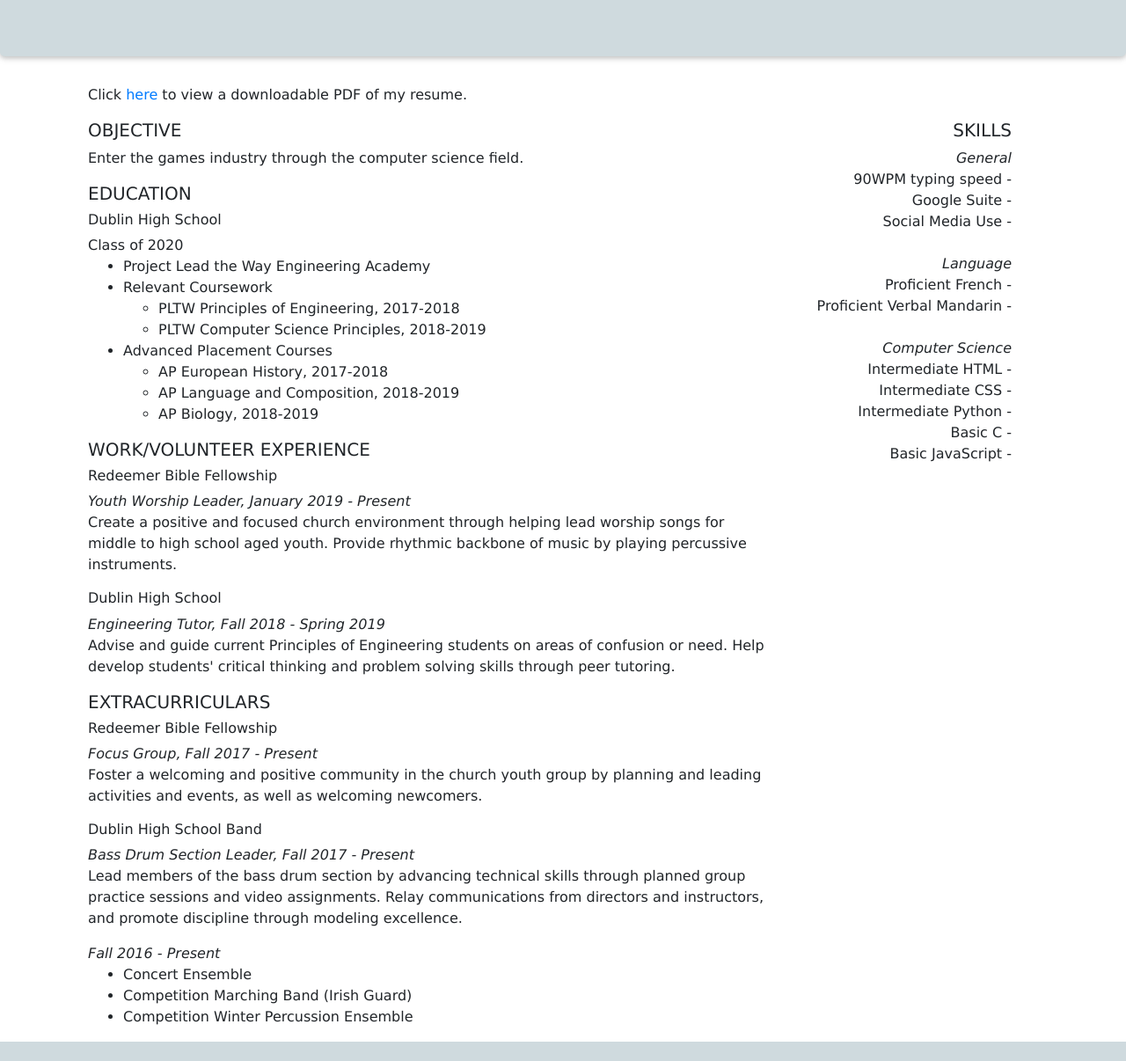
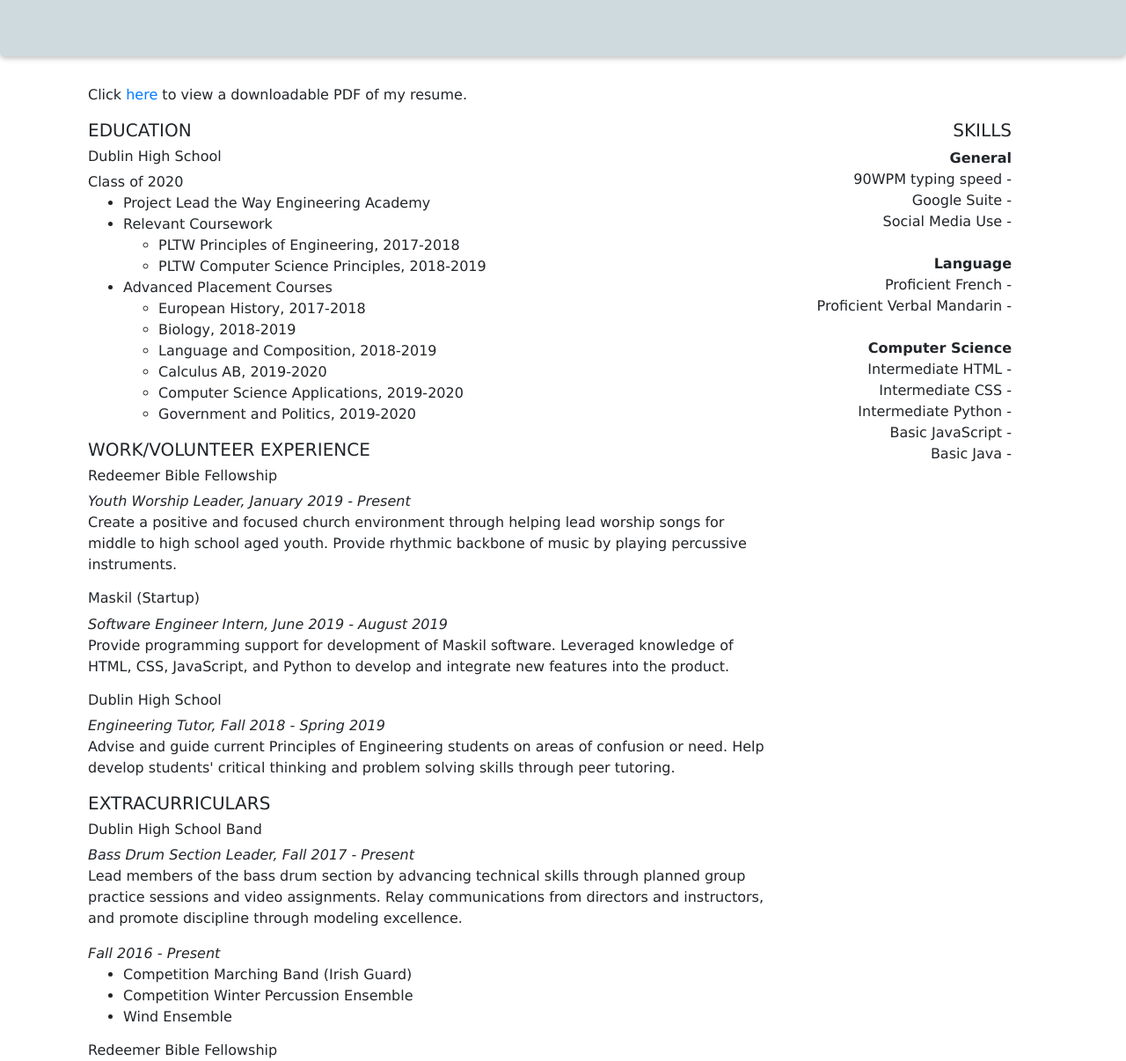
Before and after one commit to Fiery767/portfolio, a plain HTML site: page Wang_Resume.html in a window 1280 px wide. Shown: the part 120-1326 px from the top of the page at 88% size. Drawn offline with nearby package versions, Linux system fonts and the light colour scheme.

Commit message:
Resume update 08/28/19

```diff
--- a/Wang_Resume.html
+++ b/Wang_Resume.html
@@ -45,13 +45,6 @@
                     <!-- Puts all text except for skills inside col-sm-9 -->
                     <div class="col-sm-9">
 
-                        <!-- Start Objective section -->
-                        <h5>OBJECTIVE</h5>
-                        <p>
-                            Enter the games industry through the computer science field.
-                        </p>
-                        <!-- End Objective section -->
-
                         <!-- Start Education section -->
                         <h5>EDUCATION</h5>
                         <h6>Dublin High School</h6>
@@ -65,9 +58,12 @@
                             </ul>
                             <li>Advanced Placement Courses</li>
                             <ul>
-                                <li>AP European History, 2017-2018</li>
-                                <li>AP Language and Composition, 2018-2019</li>
-                                <li>AP Biology, 2018-2019</li>
+                                <li>European History, 2017-2018</li>
+				<li>Biology, 2018-2019</li>
+                                <li>Language and Composition, 2018-2019</li>
+				<li>Calculus AB, 2019-2020</li>
+				<li>Computer Science Applications, 2019-2020</li>
+				<li>Government and Politics, 2019-2020</li>
                             </ul>
                         </ul>
                         <!-- End Education section -->
@@ -75,12 +71,21 @@
                         <!-- Start Work/Volunteer Experience section -->
                         <h5>WORK/VOLUNTEER EXPERIENCE</h5>
 
+
+
                         <h6>Redeemer Bible Fellowship</h6>
                         <h7><em>Youth Worship Leader, January 2019 - Present</em></h7>
                         <p>
                             Create a positive and focused church environment through helping lead worship songs for middle to high
                             school aged youth. Provide rhythmic backbone of music by playing percussive instruments.
                         </p>
+
+			<h6>Maskil (Startup)</h6>
+			<h7><em>Software Engineer Intern, June 2019 - August 2019</em></h7>
+			<p>
+			    Provide programming support for development of Maskil software. Leveraged knowledge of HTML, CSS, JavaScript, and
+			    Python to develop and integrate new features into the product.
+			</p>
 
                         <!-- DHS experience -->
                         <h6>Dublin High School</h6>
@@ -94,13 +99,6 @@
 
                         <!-- Start Extracurriculars section -->
                         <h5>EXTRACURRICULARS</h5>
-                        <!-- Redeemer Bible Fellowship activities -->
-                        <h6>Redeemer Bible Fellowship</h6>
-                        <h7><em>Focus Group, Fall 2017 - Present</em></h7>
-                        <p>
-                            Foster a welcoming and positive community in the church youth group by planning and leading activities and events,
-                            as well as welcoming newcomers.
-                        </p>
 
                         <!-- DHS activities -->
                         <h6>Dublin High School Band</h6>
@@ -113,10 +111,19 @@
 
                         <h7><em>Fall 2016 - Present</em></h7>
                         <ul>
-                            <li>Concert Ensemble</li>
                             <li>Competition Marching Band (Irish Guard)</li>
                             <li>Competition Winter Percussion Ensemble</li>
+			    <li>Wind Ensemble</li>
                         </ul>
+
+			<!-- Redeemer Bible Fellowship activities -->
+			<h6>Redeemer Bible Fellowship</h6>
+			<h7><em>Focus Group, Fall 2017 - Present</em></h7>
+			<p>
+			    Foster a welcoming and positive community in the church youth group by planning and leading activies and events,
+			    as well as welcoming newcomers.
+			</p>
+
                         <!-- End Extracurriculars section -->
                     </div>
 
@@ -125,7 +132,7 @@
                         <!-- Start Skills section -->
                         <h5>SKILLS</h5>
                         <p>
-                            <i>General</i>
+			    <b>General</b>
                             <br>
                             90WPM typing speed -
                             <br>
@@ -135,7 +142,7 @@
                             <br>
                             <br>
 
-                            <i>Language</i>
+			    <b>Language</b>
                             <br>
                             Proficient French -
                             <br>
@@ -143,7 +150,7 @@
                             <br>
                             <br>
 
-                            <i>Computer Science</i>
+			    <b>Computer Science</b>
                             <br>
                             Intermediate HTML -
                             <br>
@@ -151,10 +158,10 @@
                             <br>
                             Intermediate Python -
                             <br>
-                            Basic C -
-                            <br>
                             Basic JavaScript -
                             <br>
+			    Basic Java -
+			    <br>
 
                         </p>
                         <!-- End Skills section -->
```
Also changed, not shown: 1 other file.
